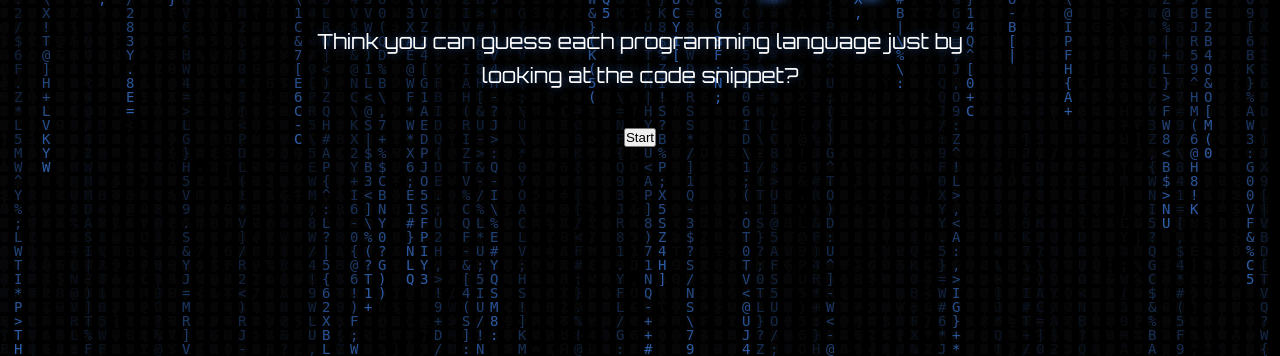
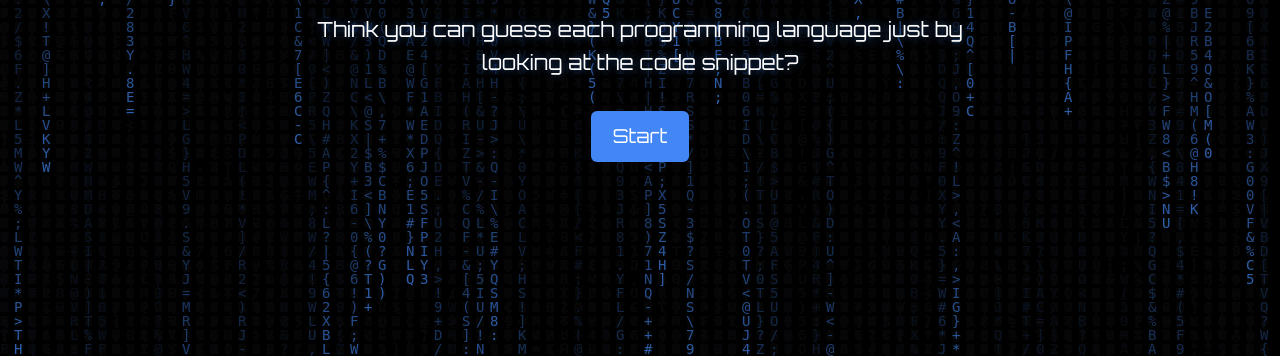
Before and after one commit to MudMonster341/STEAM25_Guess_the_lang, a Django app: page / in a window 1280 px wide. Shown: the part 444-800 px from the top of the page. Run offline with Django 5.2, Linux system fonts and the light colour scheme.

Commit message:
url changes and ui fix

```diff
--- a/codegame/game/templates/game/home.html
+++ b/codegame/game/templates/game/home.html
@@ -197,7 +197,7 @@
     100% {
       background-position: 0% 90%, 20% 90%, 45% 70%, 60% 110%, 75% 80%, 95% 70%,
         110% 10%;
-      background-size: 0% 0%, 0% 0%, 0% 0%, 0% 0%, 0% 0%, 0% 0%;
+      background-size: 0% 0%, 0% 0%, 0% 0%, 0% 0%, 0% 0%;
     }
   }
 
@@ -226,9 +226,10 @@
     <img src="{% static 'images/Logo.png' %}" alt="Logo" class="logo">
     <h1>Guess the Language</h1>
     <p>Think you can guess each programming language just by looking at the code snippet?</p>
-    <!-- Use the new .button class for the bubble effect -->
-    <a href="{% url 'signup' %}">
-      <button>Start</button>
+
+    <!-- Anchor with .button class for bubble animation -->
+    <a class="button" href="{% url 'signup' %}">
+      Start
     </a>
   </div>
 </div>
@@ -239,15 +240,13 @@
     const canvas = document.getElementById('matrix-canvas');
     const ctx = canvas.getContext('2d');
 
-    // Column settings
     let fontSize = 14;
     let columns;
     let drops = [];
 
-    // Characters to display (you can customize this)
+    // Characters to display
     const characters = 'ABCDEFGHIJKLMNOPQRSTUVWXYZ0123456789<>{}[]()=+-*/\\|;:,.?!@#$%^&';
 
-    // Set canvas dimensions to match window size and recalculate columns and drops
     function resizeCanvas() {
       canvas.width = window.innerWidth;
       canvas.height = window.innerHeight;
@@ -257,16 +256,9 @@
         drops[i] = Math.floor(Math.random() * canvas.height / fontSize) * -1;
       }
     }
+    resizeCanvas();
+    window.addEventListener('resize', resizeCanvas);
 
-    // Call resize initially
-    resizeCanvas();
-
-    // Add event listener for window resize
-    window.addEventListener('resize', function() {
-      resizeCanvas();
-    });
-
-    // Draw the characters
     function draw() {
       ctx.fillStyle = 'rgba(0, 0, 0, 0.05)';
       ctx.fillRect(0, 0, canvas.width, canvas.height);
@@ -282,13 +274,10 @@
       }
     }
 
-    // Animation loop
     function animate() {
       draw();
       requestAnimationFrame(animate);
     }
-
-    // Start animation
     animate();
   });
 </script>
```
Also changed, not shown: codegame/accounts/views.py (+6 -5 lines).
